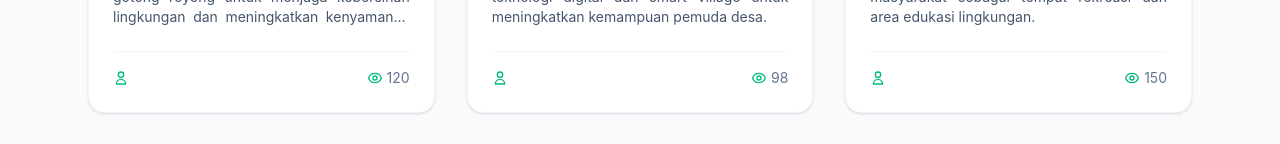
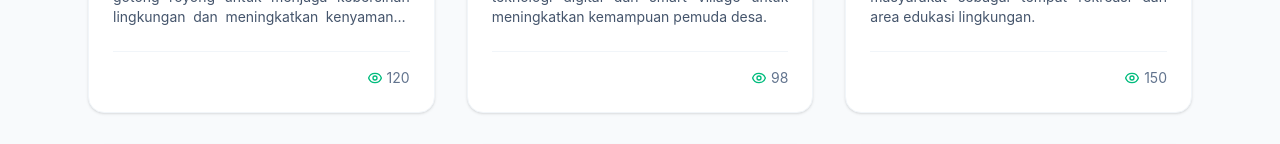
Before and after one commit to muhammadarlianoscar-uti/TA-WEB-24-SEMBADE, a Next.js app in the folder my-app/: page /berita in a window 1280 px wide. Shown: the part 761-905 px from the top of the page. Built offline with nearby package versions, Linux system fonts and the light colour scheme.

Commit message:
menghapus tanda admin

```diff
--- a/my-app/app/berita/page.tsx
+++ b/my-app/app/berita/page.tsx
@@ -2,6 +2,7 @@
 
 import React, { useState } from 'react';
 import Image from "next/image";
+import Link from 'next/link';
 
 // Menambahkan properti "captionFoto" untuk catatan pada foto
 const beritaData = [
@@ -12,7 +13,7 @@ const beritaData = [
     captionFoto: "Warga membersihkan selokan utama di RT 01.",
     image: "/images/gtngryng.webp",
     views: 120,
-    date: "07 Mei 2026",
+    date: "07 Mei 2026"
   },
   {
     id: 2,
@@ -48,7 +49,7 @@ const beritaData = [
     captionFoto: "Pertunjukan tari tradisional oleh pemudi desa.",
     image: "/images/festivalbudaya.webp",
     views: 210,
-    date: "28 April 2026.webp",
+    date: "28 April 2026",
   },
   {
     id: 6,
@@ -140,7 +141,6 @@ export default function Berita() {
                   }`}
                 />
 
-
                 {/* Overlay saat gambar MASIH BLUR */}
                 {!isRevealed && (
 
@@ -149,6 +149,7 @@ export default function Berita() {
 
                     {/* memberikan petunjuk bahwa gambar dapat dibuka */}
                     <span className="bg-white/90 text-emerald-800 px-5 py-2.5 rounded-full font-bold text-sm shadow-lg flex items-center gap-2 group-hover:scale-105 transition-transform">
+
 
                       {/* Menampilkan Ikon mata */}
                       <svg className="w-5 h-5" fill="none" stroke="currentColor" viewBox="0 0 24 24">
@@ -204,10 +205,7 @@ export default function Berita() {
                 <div className="mt-auto pt-4 border-t border-slate-100 flex justify-between items-center text-sm text-slate-500">
                   <div className="flex items-center gap-2">
 
-                    {/* menampilkan icon admin */}
-                    <svg className="w-4 h-4 text-emerald-500" fill="none" stroke="currentColor" viewBox="0 0 24 24">
-                      <path strokeLinecap="round" strokeLinejoin="round" strokeWidth="2" d="M16 7a4 4 0 11-8 0 4 4 0 018 0zM12 14a7 7 0 00-7 7h14a7 7 0 00-7-7z"></path>
-                    </svg>
+
                   </div>
 
                   {/* menampilkan jumlah orang yang melihat berita */}
```
